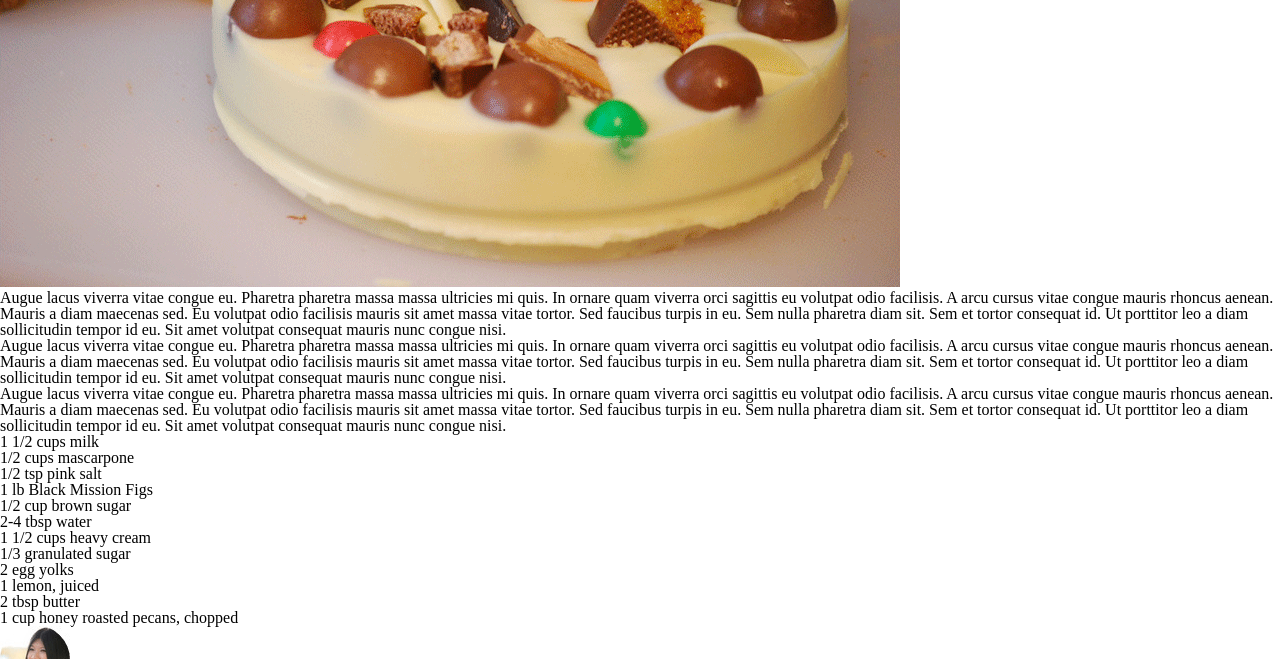
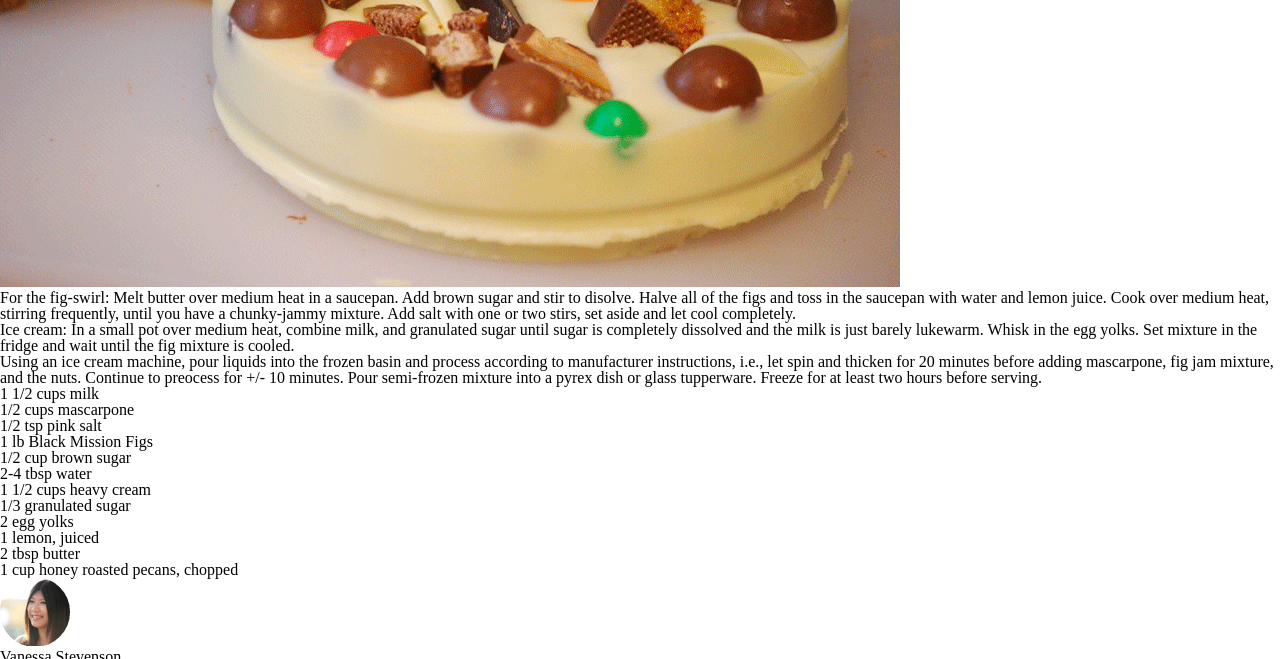
Before and after one commit to JSilvas/chocolate-pizza, a plain HTML site: page index.html in a window 1280 px wide. Shown: the part 676-1335 px from the top of the page. Drawn offline with Linux system fonts and the light colour scheme.

Commit message:
Added paragraph content

```diff
--- a/index.html
+++ b/index.html
@@ -37,9 +37,9 @@
       </div>
       <article>
         <img src="img/choco-pizza.png" />
-        <p>Augue lacus viverra vitae congue eu. Pharetra pharetra massa massa ultricies mi quis. In ornare quam viverra orci sagittis eu volutpat odio facilisis. A arcu cursus vitae congue mauris rhoncus aenean. Mauris a diam maecenas sed. Eu volutpat odio facilisis mauris sit amet massa vitae tortor. Sed faucibus turpis in eu. Sem nulla pharetra diam sit. Sem et tortor consequat id. Ut porttitor leo a diam sollicitudin tempor id eu. Sit amet volutpat consequat mauris nunc congue nisi.</p>
-        <p>Augue lacus viverra vitae congue eu. Pharetra pharetra massa massa ultricies mi quis. In ornare quam viverra orci sagittis eu volutpat odio facilisis. A arcu cursus vitae congue mauris rhoncus aenean. Mauris a diam maecenas sed. Eu volutpat odio facilisis mauris sit amet massa vitae tortor. Sed faucibus turpis in eu. Sem nulla pharetra diam sit. Sem et tortor consequat id. Ut porttitor leo a diam sollicitudin tempor id eu. Sit amet volutpat consequat mauris nunc congue nisi.</p>
-        <p>Augue lacus viverra vitae congue eu. Pharetra pharetra massa massa ultricies mi quis. In ornare quam viverra orci sagittis eu volutpat odio facilisis. A arcu cursus vitae congue mauris rhoncus aenean. Mauris a diam maecenas sed. Eu volutpat odio facilisis mauris sit amet massa vitae tortor. Sed faucibus turpis in eu. Sem nulla pharetra diam sit. Sem et tortor consequat id. Ut porttitor leo a diam sollicitudin tempor id eu. Sit amet volutpat consequat mauris nunc congue nisi.</p>
+        <p>For the fig-swirl: Melt butter over medium heat in a saucepan. Add brown sugar and stir to disolve. Halve all of the figs and toss in the saucepan with water and lemon juice. Cook over medium heat, stirring frequently, until you have a chunky-jammy mixture. Add salt with one or two stirs, set aside and let cool completely.</p>
+        <p>Ice cream: In a small pot over medium heat, combine milk, and granulated sugar until sugar is completely dissolved and the milk is just barely lukewarm. Whisk in the egg yolks. Set mixture in the fridge and wait until the fig mixture is cooled.</p>
+        <p>Using an ice cream machine, pour liquids into the frozen basin and process according to manufacturer instructions, i.e., let spin and thicken for 20 minutes before adding mascarpone, fig jam mixture, and the nuts. Continue to preocess for +/- 10 minutes. Pour semi-frozen mixture into a pyrex dish or glass tupperware. Freeze for at least two hours before serving.</p>
       </article>
       <article>
         <ul>
```
